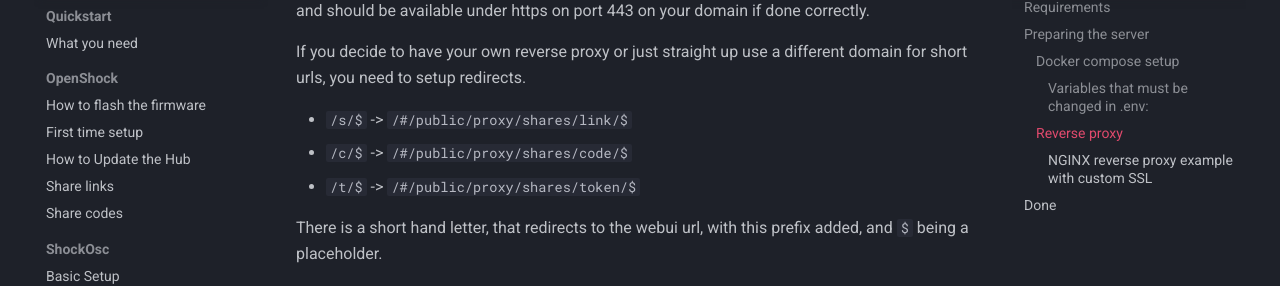
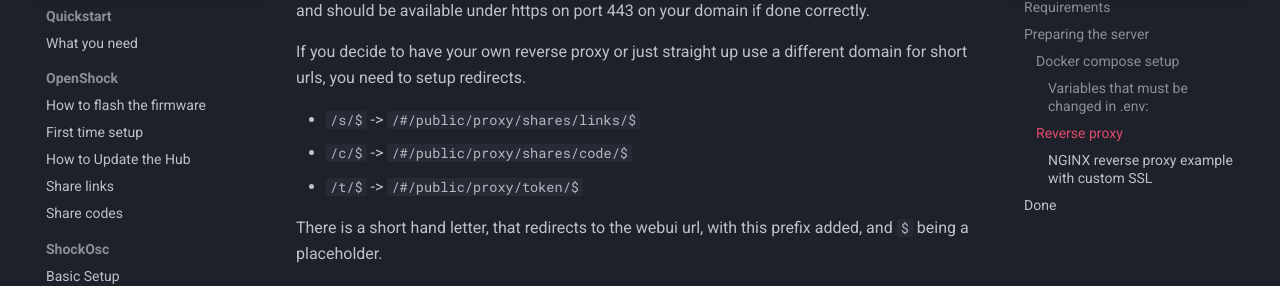
Before and after one commit to OpenShock/Wiki, an MkDocs documentation site: the page built from docs/guides/selfhosting/index.md, in a window 1280 px wide and 900 px high, scrolled down 1378 px. Shown: the part 149-435 px from the top of the window. Built offline with MkDocs 1.6.1 and Material for MkDocs 9.7.7, drawn with Linux system fonts in a browser that asks for light colours; emoji names are drawn with the system emoji font; comment, search, counter and statistics services are not loaded.

Commit message:
Update index.md

```diff
--- a/docs/guides/selfhosting/index.md
+++ b/docs/guides/selfhosting/index.md
@@ -116,11 +116,11 @@
           - "traefik.http.routers.openshock-webui.middlewares=osr-s,osr-c,osr-t"
           - "traefik.http.services.openshock-webui.loadbalancer.server.port=80"
           - "traefik.http.middlewares.osr-s.redirectregex.regex=^https://${OPENSHOCK_DOMAIN:-openshock.local}/s/(.*)"
-          - "traefik.http.middlewares.osr-s.redirectregex.replacement=https://${OPENSHOCK_DOMAIN:-openshock.local}/#/public/proxy/shares/link/$$1"
+          - "traefik.http.middlewares.osr-s.redirectregex.replacement=https://${OPENSHOCK_DOMAIN:-openshock.local}/#/public/proxy/shares/links/$$1"
           - "traefik.http.middlewares.osr-c.redirectregex.regex=^https://${OPENSHOCK_DOMAIN:-openshock.local}/c/(.*)"
           - "traefik.http.middlewares.osr-c.redirectregex.replacement=https://${OPENSHOCK_DOMAIN:-openshock.local}/#/public/proxy/shares/code/$$1"
           - "traefik.http.middlewares.osr-t.redirectregex.regex=^https://${OPENSHOCK_DOMAIN:-openshock.local}/t/(.*)"
-          - "traefik.http.middlewares.osr-t.redirectregex.replacement=https://${OPENSHOCK_DOMAIN:-openshock.local}/#/public/proxy/shares/token/$$1"
+          - "traefik.http.middlewares.osr-t.redirectregex.replacement=https://${OPENSHOCK_DOMAIN:-openshock.local}/#/public/proxy/token/$$1"
 
       lcg:
         image: ghcr.io/openshock/live-control-gateway:latest
@@ -241,9 +241,9 @@
 
 If you decide to have your own reverse proxy or just straight up use a different domain for short urls, you need to setup redirects.
 
-- `/s/$` -> `/#/public/proxy/shares/link/$`
+- `/s/$` -> `/#/public/proxy/shares/links/$`
 - `/c/$` -> `/#/public/proxy/shares/code/$`
-- `/t/$` -> `/#/public/proxy/shares/token/$`
+- `/t/$` -> `/#/public/proxy/token/$`
 
 There is a short hand letter, that redirects to the webui url, with this prefix added, and `$` being a placeholder.
 
@@ -379,7 +379,7 @@
         ssl_certificate /certs/fullchain.pem;
         ssl_certificate_key /certs/privkey.pem;
 
-        # Redirect /s/<anything> to /#/public/proxy/shares/link/<anything>
+        # Redirect /s/<anything> to /#/public/proxy/shares/links/<anything>
         location ~ ^/s/(.*)$ {
             return 301 /#/public/proxy/shares/link/$1;
         }
@@ -389,7 +389,7 @@
             return 301 /#/public/proxy/shares/code/$1;
         }
 
-        # Redirect /t/<anything> to /#/public/proxy/shares/token/<anything>
+        # Redirect /t/<anything> to /#/public/proxy/token/<anything>
         location ~ ^/t/(.*)$ {
             return 301 /#/public/proxy/shares/token/$1;
         }
```
